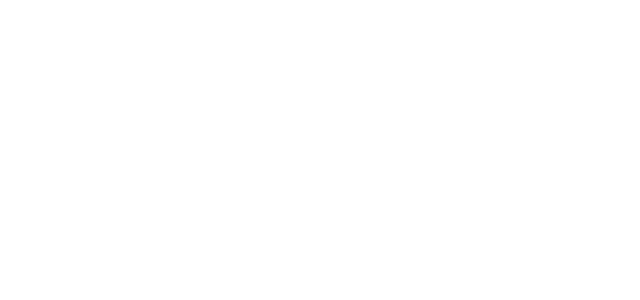
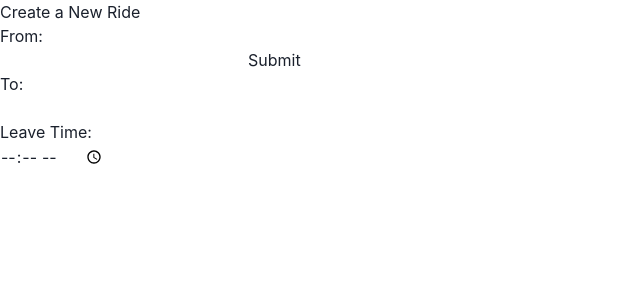
Before and after one commit to shzcuber/bruber, a React (Create React App) app in the folder frontend/: page /create_ride in a window 1280 px wide. Before the commit this address had no page. Shown: the top 300 px of the page, without its empty margins (0-640 px from the left). Built offline with nearby package versions, Linux system fonts and the light colour scheme.

Commit message:
Create CreateRide.js page

```diff
--- a/frontend/package.json
+++ b/frontend/package.json
@@ -12,6 +12,7 @@
     "framer-motion": "^10.12.12",
     "react": "^18.2.0",
     "react-dom": "^18.2.0",
+    "react-router-dom": "^6.11.2",
     "react-scripts": "5.0.1",
     "web-vitals": "^2.1.4"
   },
--- a/frontend/src/App.js
+++ b/frontend/src/App.js
@@ -6,6 +6,7 @@
 } from "react-router-dom";
 import Rides from './pages/Rides';
 import Home from './pages/Home';
+import CreateRide from './pages/CreateRide';
 
 function App() {
   return (
@@ -13,6 +14,7 @@
       <Routes>
         <Route exact path="/" element={<Home/>}/>
         <Route exact path="/rides" element={<Rides/>}/>
+        <Route exact path="/create_ride" element={<CreateRide/>}/>
       </Routes>
     </Router>
   );
--- /dev/null
+++ b/frontend/src/pages/CreateRide.js
@@ -0,0 +1,15 @@
+function CreateRide() {
+    return (
+        <div>
+            <h1>Create a New Ride</h1>
+            <h1>From:</h1>
+            <input type="text" />
+            <button type="submit">Submit</button>
+            <h1>To:</h1>
+            <input type="text"/>
+            <h1>Leave Time:</h1>
+            <input type="time"/>
+        </div>
+    );
+}
+export default CreateRide;
```
Also changed, not shown: 1 other file (tests, documents, lock files or other folders).
